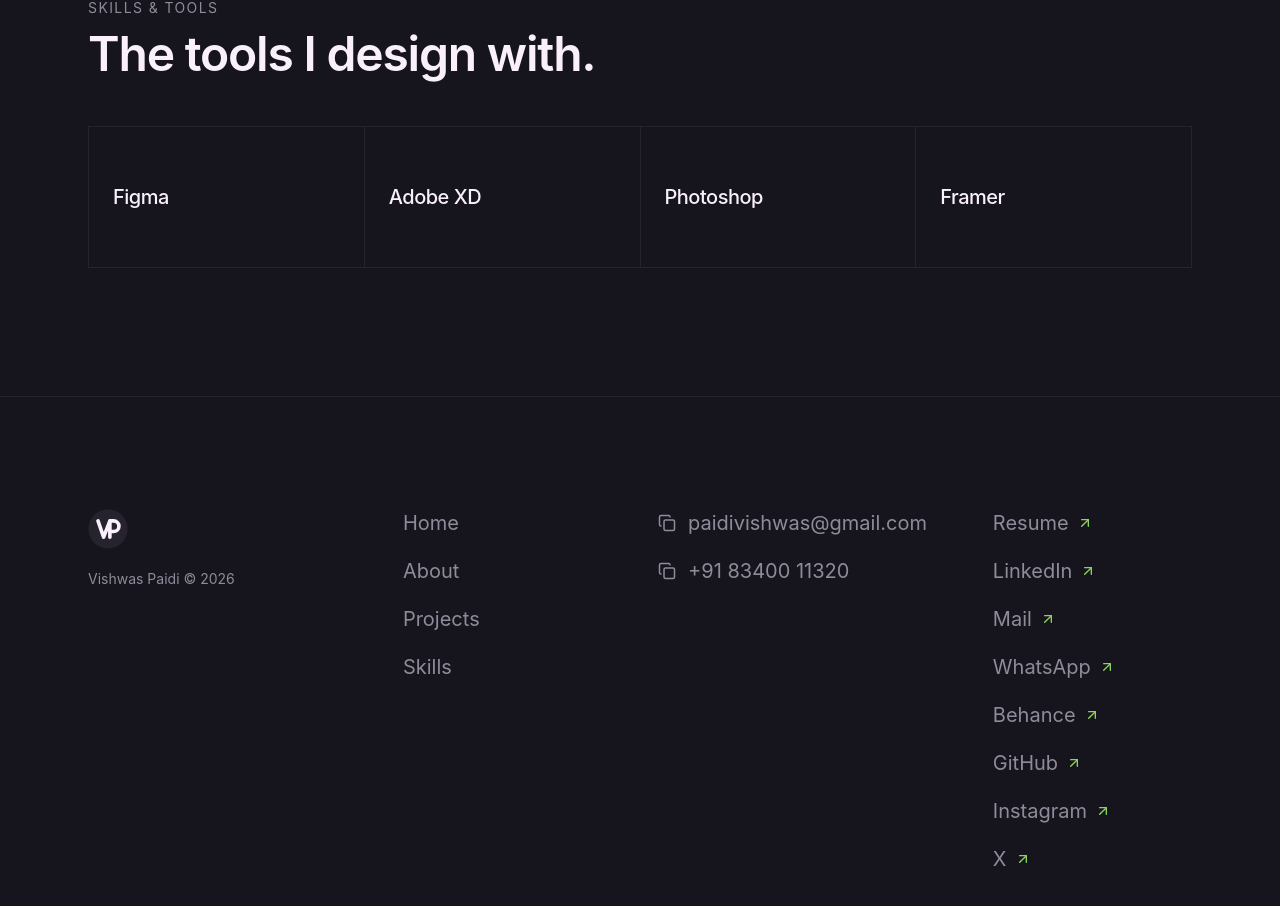
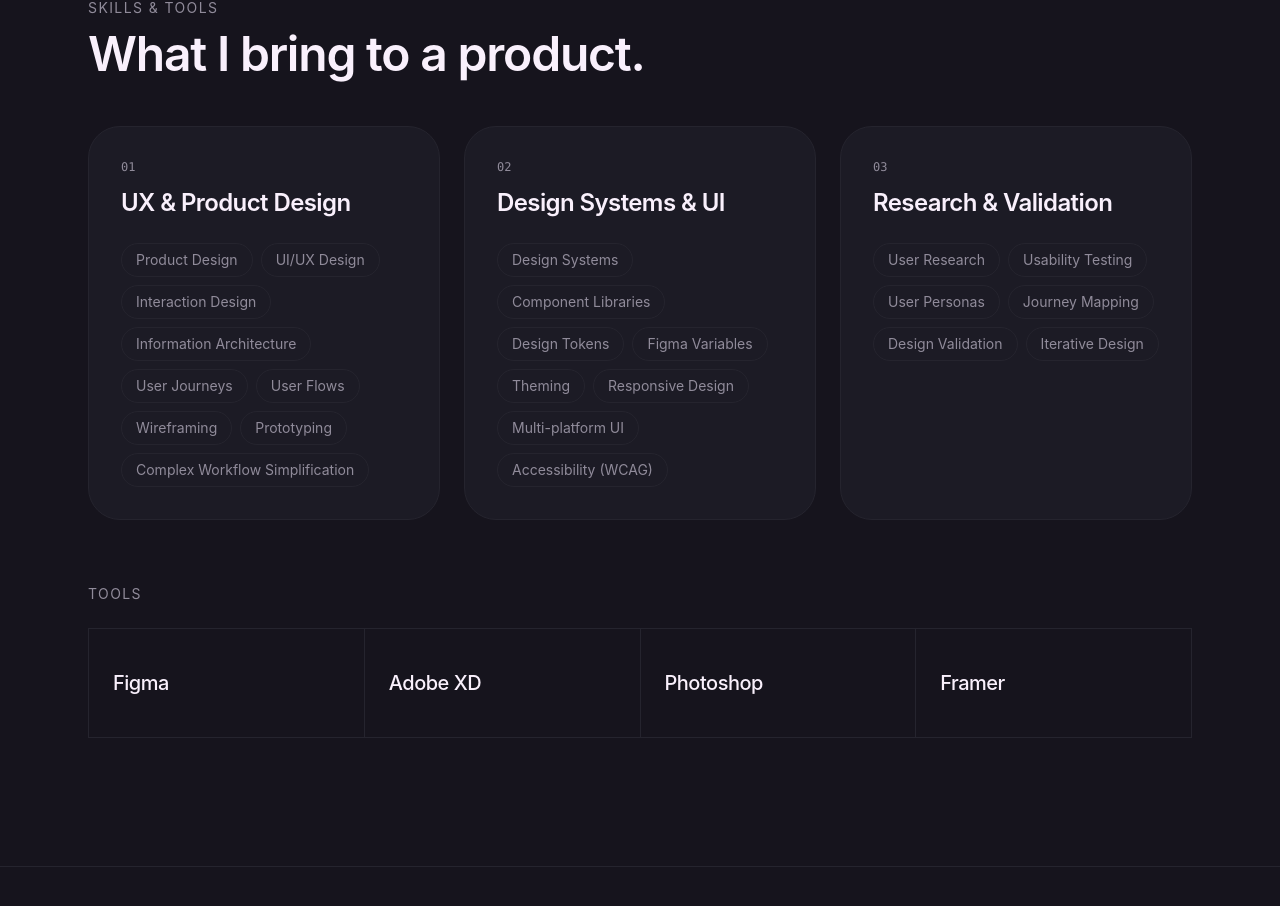
Before and after one commit to paidivishwas/portfoilo-website, a React (Vite) app: page / in a window 1280 px wide. Shown: the part 4059-4965 px from the top of the page. Built offline with nearby package versions, Linux system fonts and the light colour scheme.

Commit message:
skill set

```diff
--- a/src/components/Skills.jsx
+++ b/src/components/Skills.jsx
@@ -1,21 +1,54 @@
 import Section from './Section'
 import Reveal from './Reveal'
-import { tools } from '../data/content'
+import { skillGroups, tools } from '../data/content'
+
+function SkillGroup({ group, index }) {
+  return (
+    <Reveal delay={index * 0.1} className="h-full">
+      <section
+        aria-labelledby={`skill-group-${index}`}
+        className="flex h-full flex-col rounded-[2rem] border border-line bg-tile p-6 md:p-8"
+      >
+        <p className="font-mono text-xs text-mute">0{index + 1}</p>
+        <h3 id={`skill-group-${index}`} className="mt-3 text-xl font-semibold tracking-tight md:text-2xl">
+          {group.title}
+        </h3>
+        <ul className="mt-6 flex flex-wrap gap-2">
+          {group.skills.map((skill) => (
+            <li
+              key={skill}
+              className="rounded-full border border-line px-3.5 py-1.5 text-sm text-mute transition-colors duration-300 hover:border-accent hover:text-ink"
+            >
+              {skill}
+            </li>
+          ))}
+        </ul>
+      </section>
+    </Reveal>
+  )
+}
 
 export default function Skills() {
   return (
-    <Section id="skills" label="Skills & Tools" title="The tools I design with.">
-      <ul className="grid grid-cols-2 border-l border-t border-line md:grid-cols-4">
-        {tools.map((t, i) => (
-          <li key={t} className="border-b border-r border-line">
-            <Reveal delay={i * 0.07}>
-              <div className="px-6 py-10 text-xl font-medium tracking-tight transition-colors hover:bg-ink hover:text-paper md:py-14">
+    <Section id="skills" label="Skills & Tools" title="What I bring to a product.">
+      <div className="grid gap-6 lg:grid-cols-3">
+        {skillGroups.map((group, i) => (
+          <SkillGroup key={group.title} group={group} index={i} />
+        ))}
+      </div>
+
+      <Reveal className="mt-16">
+        <h3 className="mb-6 text-sm uppercase tracking-widest text-mute">Tools</h3>
+        <ul className="grid grid-cols-2 border-l border-t border-line md:grid-cols-4">
+          {tools.map((t) => (
+            <li key={t} className="border-b border-r border-line">
+              <div className="px-6 py-8 text-xl font-medium tracking-tight transition-colors hover:bg-ink hover:text-paper md:py-10">
                 {t}
               </div>
-            </Reveal>
-          </li>
-        ))}
-      </ul>
+            </li>
+          ))}
+        </ul>
+      </Reveal>
     </Section>
   )
 }
--- a/src/data/content.js
+++ b/src/data/content.js
@@ -81,3 +81,27 @@ export const experience = [
       'Short summary of this earlier role: what the company does and what you were responsible for.',
   },
 ]
+
+export const skillGroups = [
+  {
+    title: 'UX & Product Design',
+    skills: [
+      'Product Design', 'UI/UX Design', 'Interaction Design', 'Information Architecture',
+      'User Journeys', 'User Flows', 'Wireframing', 'Prototyping', 'Complex Workflow Simplification',
+    ],
+  },
+  {
+    title: 'Design Systems & UI',
+    skills: [
+      'Design Systems', 'Component Libraries', 'Design Tokens', 'Figma Variables',
+      'Theming', 'Responsive Design', 'Multi-platform UI', 'Accessibility (WCAG)',
+    ],
+  },
+  {
+    title: 'Research & Validation',
+    skills: [
+      'User Research', 'Usability Testing', 'User Personas', 'Journey Mapping',
+      'Design Validation', 'Iterative Design',
+    ],
+  },
+]
```
Also changed, not shown: 1 other file (tests, documents, lock files or other folders).
